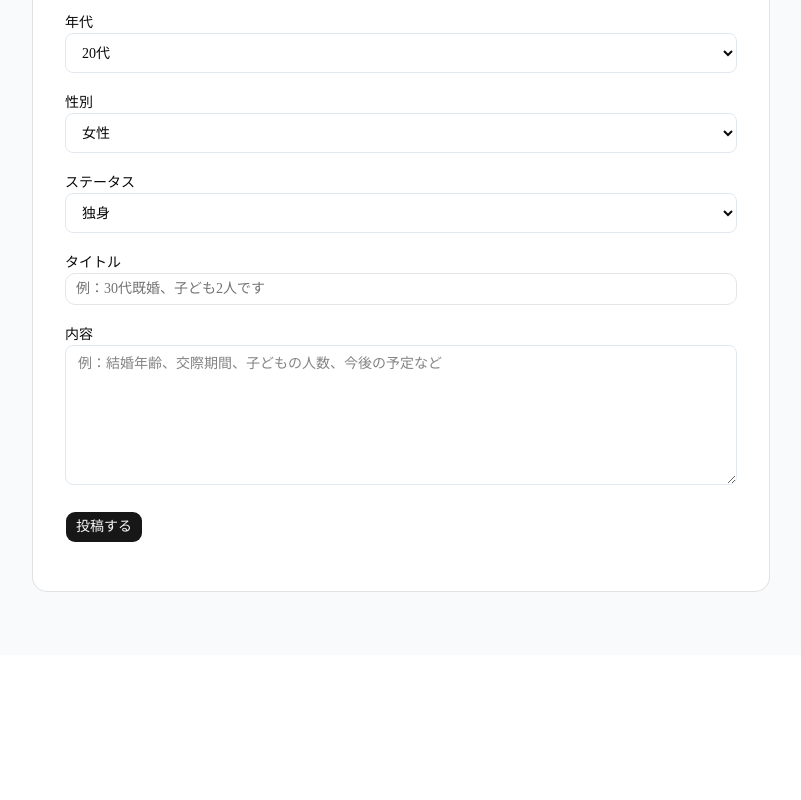
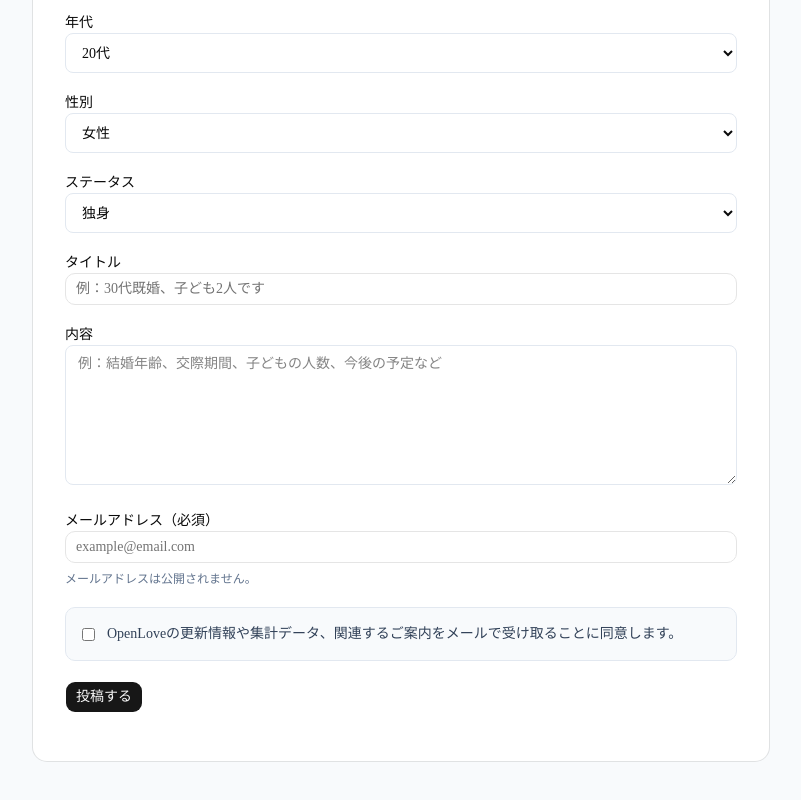
Before and after one commit to GS1117op/open-love, a Next.js app: page /submit in a window 1280 px wide. Shown: the part 464-1264 px from the top of the page, without its empty margins (239-1040 px from the left). Before the commit the page ends 1119 px from the top, so only its background shows below. Built offline with nearby package versions, Linux system fonts and the light colour scheme; no server answers.

Commit message:
変更内容

```diff
--- a/components/posts/post-form.tsx
+++ b/components/posts/post-form.tsx
@@ -15,6 +15,8 @@ export function PostForm() {
   const [status, setStatus] = useState("独身");
   const [title, setTitle] = useState("");
   const [content, setContent] = useState("");
+  const [email, setEmail] = useState("");
+  const [consent, setConsent] = useState(false);
 
   const [isSubmitting, setIsSubmitting] = useState(false);
   const [message, setMessage] = useState("");
@@ -22,16 +24,30 @@ export function PostForm() {
   async function handleSubmit(e: React.FormEvent<HTMLFormElement>) {
     e.preventDefault();
 
+    if (!supabase) {
+      setMessage("Supabase の設定が見つかりません。");
+      return;
+    }
+
     if (!title.trim() || !content.trim()) {
       setMessage("タイトルと内容は必須です。");
+      return;
+    }
+
+    if (!email.trim()) {
+      setMessage("メールアドレスは必須です。");
+      return;
+    }
+
+    if (!consent) {
+      setMessage("同意チェックが必要です。");
       return;
     }
 
     setIsSubmitting(true);
     setMessage("");
 
-    try {
-      const { error } = await supabase.from("posts").insert({
+    const { error: postError } = await supabase.from("posts").insert({
       nickname: nickname.trim() || null,
       category,
       age_range: ageRange,
@@ -41,9 +57,30 @@ export function PostForm() {
       content: content.trim(),
     });
 
-      if (error) {
-        console.error("Supabase insert error", error);
-        setMessage(`保存に失敗しました: ${error.message}`);
+    if (postError) {
+      setMessage(`保存に失敗しました: ${postError.message}`);
+      setIsSubmitting(false);
+      return;
+    }
+
+    const { error: subscriberError } = await supabase.from("subscribers").insert({
+  email: email.trim(),
+  consent: true,
+  source: "post_form",
+});
+
+if (subscriberError) {
+  if (subscriberError.code === "23505") {
+    // すでに登録済みのメールなら成功扱い
+  } else {
+    setMessage(`メール登録に失敗しました: ${subscriberError.message}`);
+    setIsSubmitting(false);
+    return;
+  }
+}
+
+    if (subscriberError) {
+      setMessage(`メール登録に失敗しました: ${subscriberError.message}`);
       setIsSubmitting(false);
       return;
     }
@@ -52,16 +89,13 @@ export function PostForm() {
     setNickname("");
     setTitle("");
     setContent("");
+    setEmail("");
+    setConsent(false);
     setCategory("恋愛");
     setAgeRange("20代");
     setGender("女性");
     setStatus("独身");
-    } catch (err) {
-      console.error("Unexpected submit error", err);
-      setMessage("保存に失敗しました。ブラウザコンソールを確認してください。");
-    } finally {
     setIsSubmitting(false);
-    }
   }
 
   return (
@@ -73,7 +107,7 @@ export function PostForm() {
             恋愛・結婚・家族のデータを投稿する
           </h1>
           <p className="mt-3 text-sm leading-7 text-slate-600 sm:text-base">
-            まずはMVPとして、基本情報を入力して保存できます。
+            基本情報を入力して保存できます。メールアドレスは公開されません。
           </p>
         </div>
 
@@ -89,6 +123,7 @@ export function PostForm() {
               個人が特定される名前やSNSアカウント名は避けてください。
             </p>
           </div>
+
           <div className="space-y-2">
             <label className="text-sm font-medium">カテゴリ</label>
             <select
@@ -164,6 +199,32 @@ export function PostForm() {
             />
           </div>
 
+          <div className="space-y-2">
+            <label className="text-sm font-medium">メールアドレス（必須）</label>
+            <Input
+              type="email"
+              value={email}
+              onChange={(e) => setEmail(e.target.value)}
+              placeholder="example@email.com"
+            />
+            <p className="text-xs text-slate-500">
+              メールアドレスは公開されません。
+            </p>
+          </div>
+
+          <div className="rounded-lg border border-slate-200 bg-slate-50 p-4">
+            <label className="flex items-start gap-3 text-sm text-slate-700">
+              <input
+                type="checkbox"
+                checked={consent}
+                onChange={(e) => setConsent(e.target.checked)}
+                className="mt-1"
+              />
+              <span>
+                OpenLoveの更新情報や集計データ、関連するご案内をメールで受け取ることに同意します。
+              </span>
+            </label>
+          </div>
 
           {message ? (
             <div className="rounded-lg border border-slate-200 bg-slate-50 p-4 text-sm text-slate-700">
```
Lines whose indentation alone changed are shown as unchanged.
